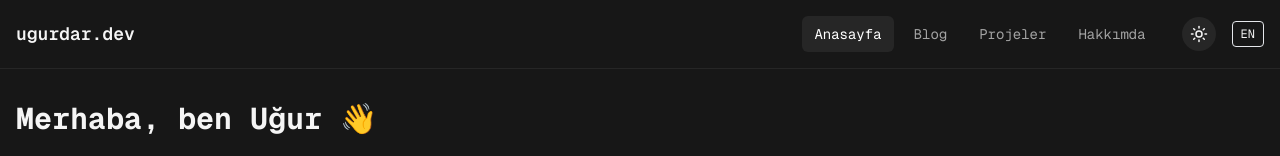
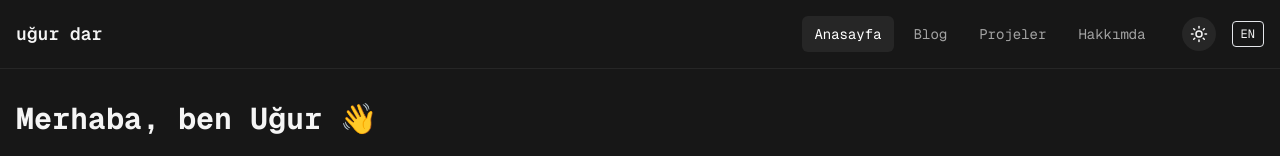
Before and after one commit to ugurdar/blog, a React (Vite) app: page / in a window 1280 px wide. Shown: the top 156 px of the page. Built offline with nearby package versions, Linux system fonts and the light colour scheme.

Commit message:
small change

```diff
--- a/src/components/Navbar.jsx
+++ b/src/components/Navbar.jsx
@@ -22,7 +22,7 @@ const getCls = ({ isActive }) =>
 return (
     <header className="border-b border-neutral-800">
         <nav className="container mx-auto flex items-center justify-between px-4 py-4">
-            <Link to="/" className="text-lg font-semibold">ugurdar.dev</Link>
+            <Link to="/" className="text-lg font-semibold">uğur dar</Link>
 
             <div className="flex items-center gap-2">
                 <NavLink to="/"          className={getCls}>{t('nav.home')}</NavLink>
--- a/vite.config.js
+++ b/vite.config.js
@@ -3,5 +3,5 @@ import react from '@vitejs/plugin-react';
 
 export default defineConfig({
   plugins: [react()],
-  base: '/',
+  base: process.env.NODE_ENV === 'production' ? '/blog/' : '/',
 });
```
Also changed, not shown: 2 other files (tests, documents, lock files or other folders).
